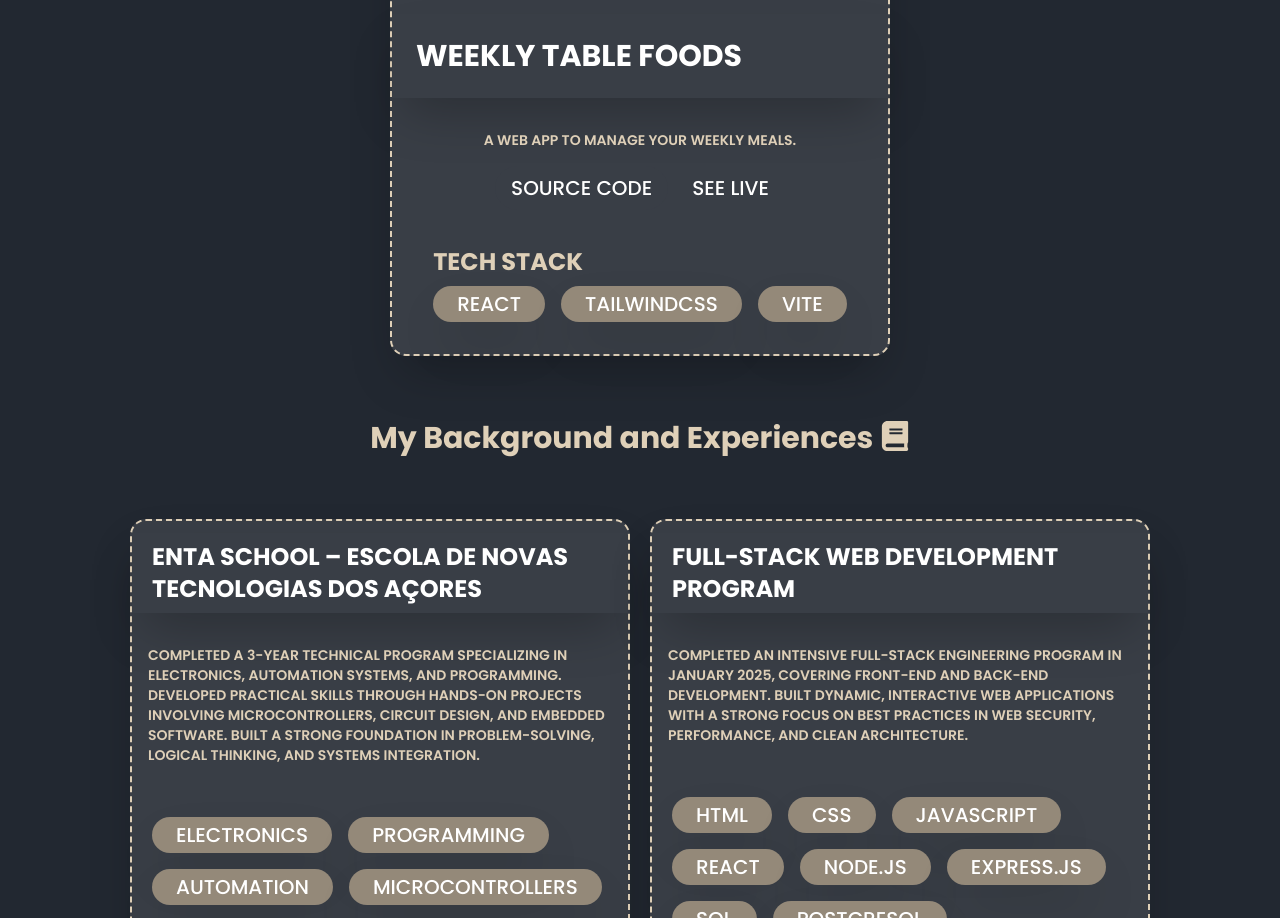
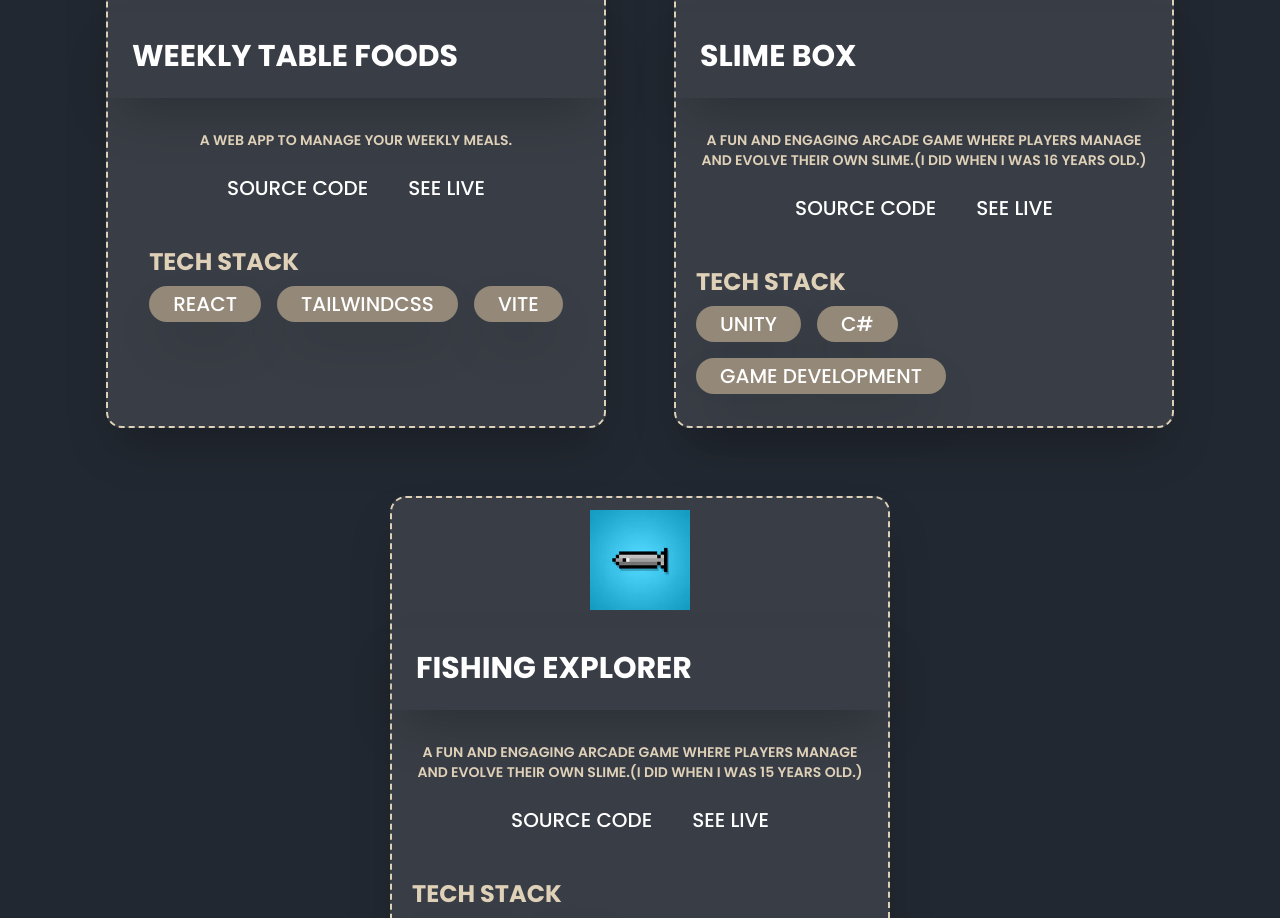
Before and after one commit to Henrique2Oliveira/portfolio, a React (Vite) app: page / in a window 1280 px wide. Shown: the part 1882-2800 px from the top of the page. Built offline with nearby package versions, Linux system fonts and the light colour scheme.

Commit message:
build pic

```diff
--- a/src/components/Header.tsx
+++ b/src/components/Header.tsx
@@ -28,7 +28,7 @@ function Header() {
         animate={{ scale: 1, rotate: 0, y: 0, transition: { duration: 1 } }}
         className="w-32 h-32 md:w-50 md:h-50 rounded-full overflow-hidden shadow-[-4px_5px_0px_0px_rgba(0,_0,_0,_0.3)]">
         {/* Profile picture */}
-        <img src="/images/profile.jpg" className="object-cover w-full h-full " alt="Profile picture" />
+        <img src="/portfolio/profile.jpg" className="object-cover w-full h-full " alt="Profile picture" />
       </motion.div>
 
       <h1 className="text-2xl font-bold md:text-5xl bg-gradient-to-l to-[#eeeeee] from-[#ece09c]  bg-clip-text text-transparent">Henrique Oliveira</h1>
--- a/src/data/data.json
+++ b/src/data/data.json
@@ -97,7 +97,7 @@
     {
       "name": "What is on the Azores?",
       "description": "A travel website for the Azores islands.  Esperar um mes para o deploy",
-      "image": "/iconazores.png",
+      "image": "/portfolio/iconazores.png",
       "link": "https://github.com/Henrique2Oliveira/What-is-in-the-Azores",
       "tags": [
         "React",
@@ -110,7 +110,7 @@
     {
       "name": "Startup Or Flop?",
       "description": "A web game where you guess if a startup had success or fail.",
-      "image": "/iconsaas.png",
+      "image": "/portfolio/iconsaas.png",
       "link": "https://github.com/Henrique2Oliveira/SaasOrNot",
       "tags": [
         "Next.js",
@@ -123,7 +123,7 @@
     {
       "name": "Weekly Table Foods",
       "description": "A web app to manage your weekly meals.",
-      "image": "/iconwtf.png",
+      "image": "/portfolio/iconwtf.png",
       "link": "https://github.com/Henrique2Oliveira/weekly-table-foods",
       "tags": [
         "React",
@@ -131,13 +131,37 @@
         "Vite"
       ],
       "livelink": "https://www.livelink.com"
+    },
+    {
+      "name": "Slime Box",
+      "description": "A fun and engaging arcade game where players manage and evolve their own slime.(I did when I was 16 years old.)",
+      "image": "/portfolio/box.png",
+      "link": "https://gamejolt.com/games/slimebox/346671",
+      "tags": [
+        "Unity",
+        "C#",
+        "Game Development"
+      ],
+      "livelink": "https://gamejolt.com/games/slimebox/346671"
+    },
+    {
+      "name": "Fishing Explorer ",
+      "description": "A fun and engaging arcade game where players manage and evolve their own slime.(I did when I was 15 years old.)",
+      "image": "/portfolio/fish.webp",
+      "link": "https://gamejolt.com/games/fishingexplorer/366340",
+      "tags": [
+        "Unity",
+        "C#",
+        "Game Development"
+      ],
+      "livelink": "https://gamejolt.com/games/fishingexplorer/366340"
     }
   ],
   "experience": [
     {
       "name": "ENTA School – Escola de Novas Tecnologias dos Açores",
       "description": "Completed a 3-year technical program specializing in electronics, automation systems, and programming. Developed practical skills through hands-on projects involving microcontrollers, circuit design, and embedded software. Built a strong foundation in problem-solving, logical thinking, and systems integration.",
-      "image": "/enta.png",
+      "image": "/portfolio/enta.png",
       "link": "https://www.enta.store",
       "tags": [
         "Electronics",
@@ -146,11 +170,10 @@
         "Microcontrollers"
       ]
     },
-
     {
       "name": "Full-Stack Web Development Program",
       "description": "Completed an intensive full-stack engineering program in January 2025, covering front-end and back-end development. Built dynamic, interactive web applications with a strong focus on best practices in web security, performance, and clean architecture.",
-      "image": "/fullstack.png",
+      "image": "/portfolio/fullstack.png",
       "link": "https://www.codecademy.com/profiles/Henrique2Oliveira/certificates/ffd0f42cce1a44e9a0108b365047a0a6",
       "tags": [
         "HTML",
```
Also changed, not shown: public/box.png (added), public/fish.webp (added).
